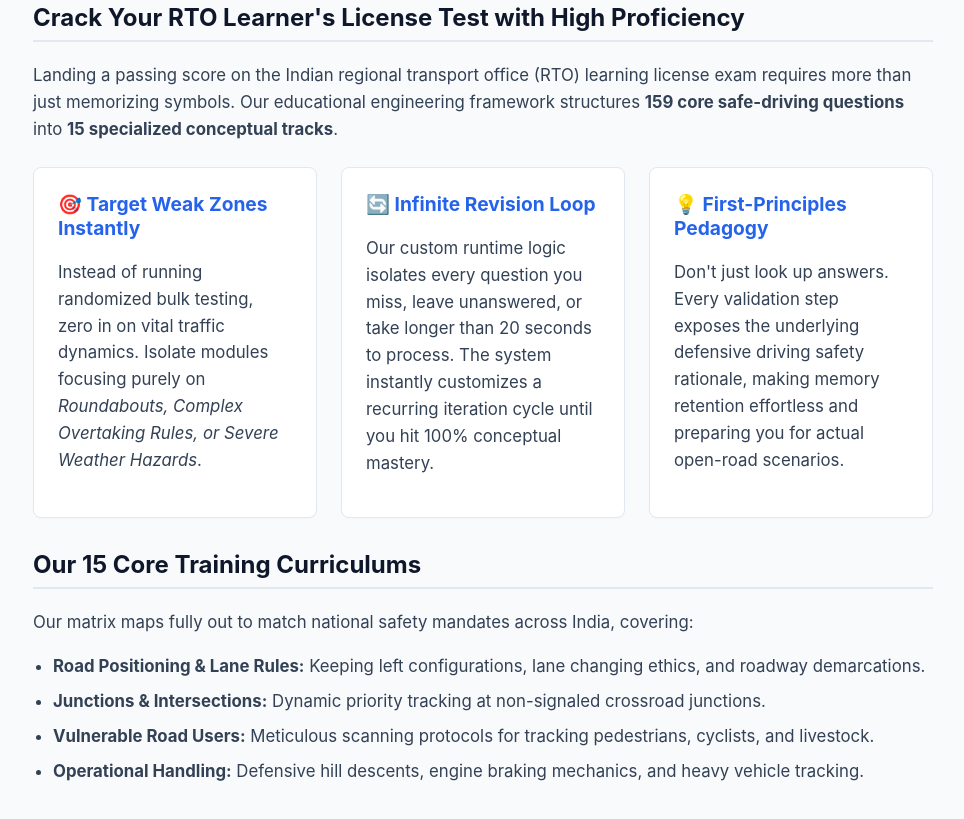
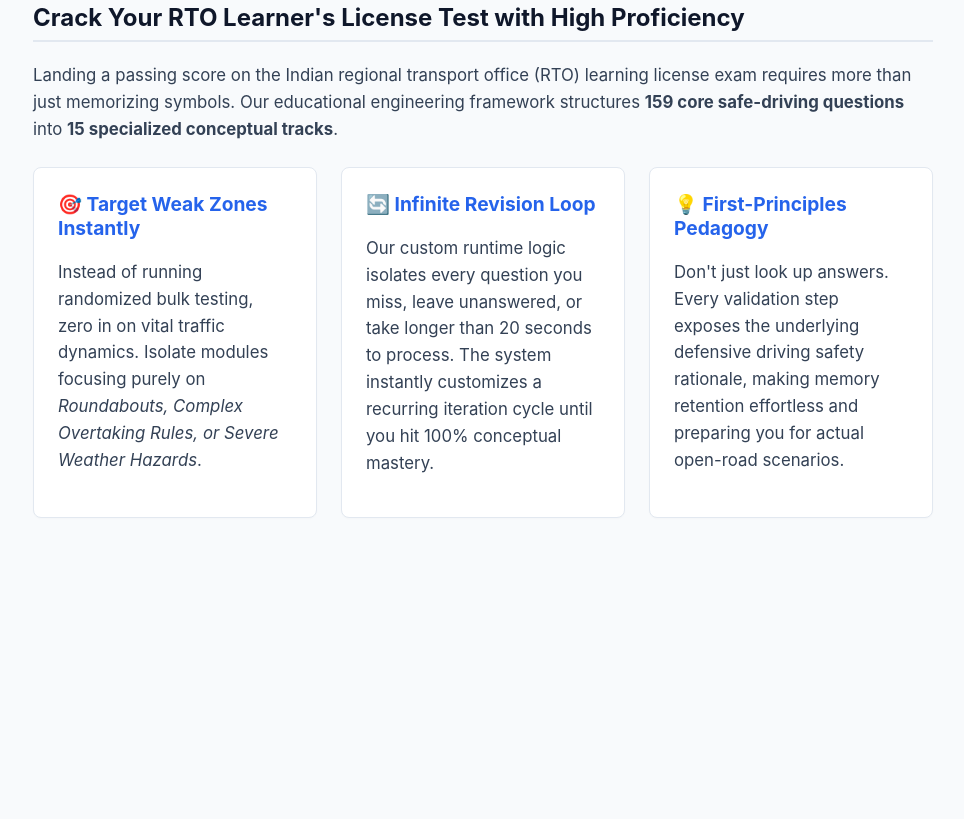
Before and after one commit to ravik172958-beep/driving-license-frontend, a plain HTML site: page index.html in a window 1280 px wide. Shown: the part 1040-1859 px from the top of the page, without its empty margins (157-1121 px from the left). After the commit the page ends 1630 px from the top, so only its background shows below. Drawn offline with Linux system fonts and the light colour scheme.

Commit message:
Update index.html

```diff
--- a/index.html
+++ b/index.html
@@ -57,14 +57,7 @@
                 </div>
             </div>
 
-            <h2>Our 15 Core Training Curriculums</h2>
-            <p>Our matrix maps fully out to match national safety mandates across India, covering:</p>
-            <ul>
-                <li><strong>Road Positioning & Lane Rules:</strong> Keeping left configurations, lane changing ethics, and roadway demarcations.</li>
-                <li><strong>Junctions & Intersections:</strong> Dynamic priority tracking at non-signaled crossroad junctions.</li>
-                <li><strong>Vulnerable Road Users:</strong> Meticulous scanning protocols for tracking pedestrians, cyclists, and livestock.</li>
-                <li><strong>Operational Handling:</strong> Defensive hill descents, engine braking mechanics, and heavy vehicle tracking.</li>
-            </ul>
+
         </section>
     </main>
 
```
